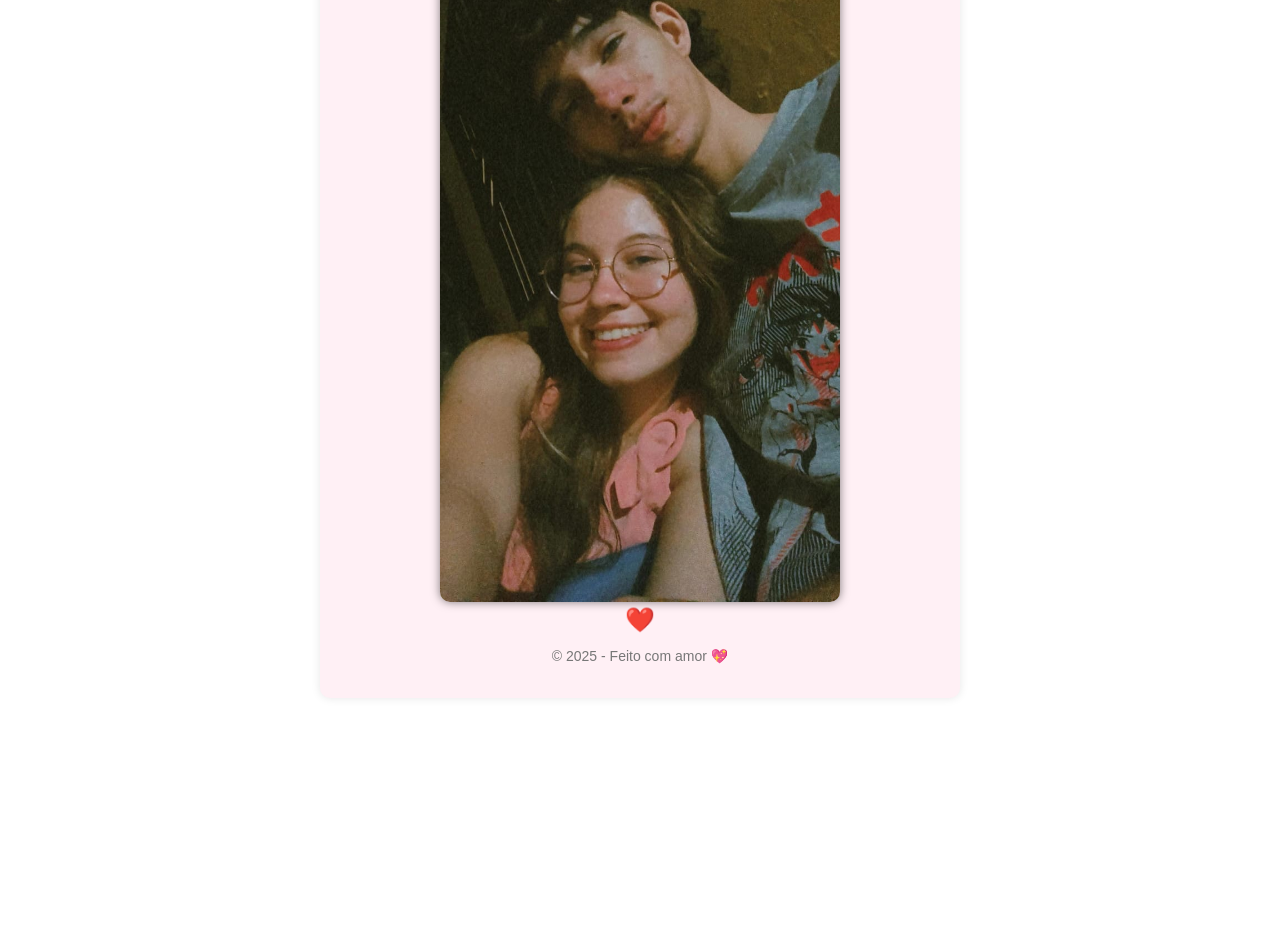
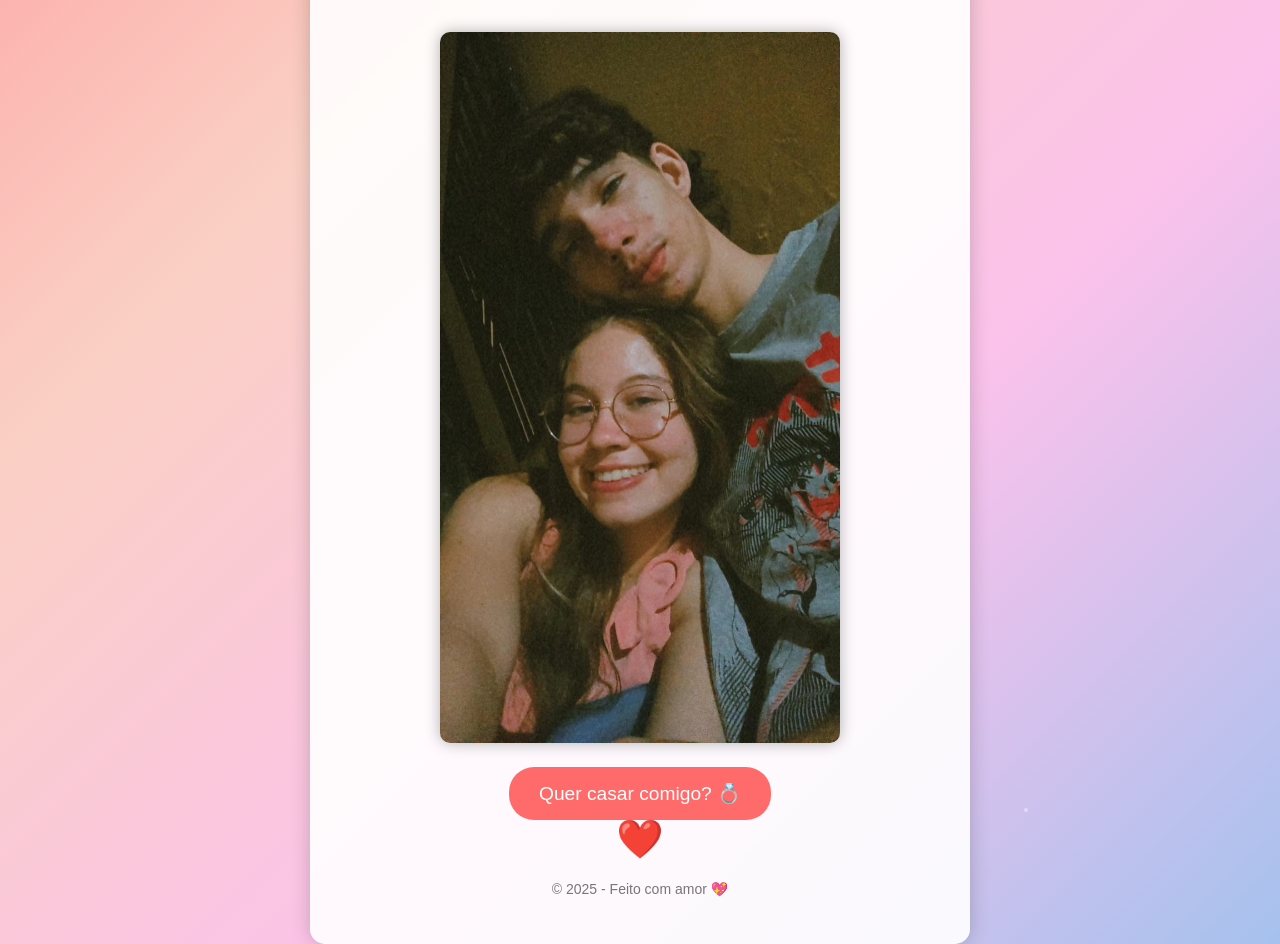
Before and after one commit to Michelangelo-Costa/declara-o-, a plain HTML site: page index.html in a window 1280 px wide. Shown: the part 418-1362 px from the top of the page. Before the commit the page ends 1136 px from the top, so only its background shows below. Drawn offline with Linux system fonts and the light colour scheme.

Commit message:
Update index.html

```diff
--- a/index.html
+++ b/index.html
@@ -5,32 +5,142 @@
     <meta name="viewport" content="width=device-width, initial-scale=1.0">
     <title>Para o Amor da Minha Vida</title>
     <style>
-        .footer {
-            font-size: 14px;
-            color: #777;
+        body {
+            font-family: 'Arial', sans-serif;
+            background: linear-gradient(135deg, #ff9a9e, #fad0c4, #fbc2eb, #a6c1ee);
+            margin: 0;
+            padding: 0;
+            display: flex;
+            justify-content: center;
+            align-items: center;
+            min-height: 100vh;
+            overflow: hidden;
+            position: relative;
         }
         .container {
             text-align: center;
-            font-family: Arial, sans-serif;
-            background-color: #fff0f5;
-            padding: 20px;
-            border-radius: 10px;
-            box-shadow: 0 0 10px rgba(0, 0, 0, 0.1);
+            background-color: rgba(255, 255, 255, 0.9);
+            padding: 30px;
+            border-radius: 15px;
+            box-shadow: 0 0 20px rgba(0, 0, 0, 0.2);
             max-width: 600px;
-            margin: 20px auto;
+            width: 90%;
+            position: relative;
+            overflow: hidden;
+        }
+        h1 {
+            color: #d81b60;
+            font-size: 2.5em;
+            margin-bottom: 20px;
+            animation: fadeIn 2s ease-in-out;
+        }
+        p {
+            font-size: 1.2em;
+            color: #555;
+            line-height: 1.6;
+            animation: slideIn 1.5s ease-in-out;
         }
         img {
             width: 80%;
             max-width: 400px;
             border-radius: 10px;
-            box-shadow: 0px 0px 10px rgba(0, 0, 0, 0.5);
-            margin-top: 15px;
-        }
-        h1 {
-            color: #d81b60;
+            box-shadow: 0px 0px 15px rgba(0, 0, 0, 0.3);
+            margin-top: 20px;
+            animation: zoomIn 1.5s ease-in-out;
         }
         .heart {
-            font-size: 24px;
+            font-size: 2em;
+            color: #ff6b6b;
+            animation: beat 1.5s infinite;
+        }
+        .footer {
+            font-size: 14px;
+            color: #777;
+            margin-top: 20px;
+            animation: fadeIn 3s ease-in-out;
+        }
+        @keyframes fadeIn {
+            from { opacity: 0; }
+            to { opacity: 1; }
+        }
+        @keyframes slideIn {
+            from { transform: translateY(20px); opacity: 0; }
+            to { transform: translateY(0); opacity: 1; }
+        }
+        @keyframes zoomIn {
+            from { transform: scale(0.9); opacity: 0; }
+            to { transform: scale(1); opacity: 1; }
+        }
+        @keyframes beat {
+            0%, 100% { transform: scale(1); }
+            50% { transform: scale(1.2); }
+        }
+        .floating-hearts {
+            position: absolute;
+            top: 0;
+            left: 0;
+            width: 100%;
+            height: 100%;
+            pointer-events: none;
+        }
+        .floating-hearts span {
+            position: absolute;
+            color: #ff6b6b;
+            font-size: 1.5em;
+            animation: float 5s infinite ease-in-out;
+        }
+        @keyframes float {
+            0% { transform: translateY(0) rotate(0deg); opacity: 0; }
+            50% { opacity: 1; }
+            100% { transform: translateY(-100vh) rotate(360deg); opacity: 0; }
+        }
+        .marry-button {
+            background-color: #ff6b6b;
+            color: white;
+            padding: 15px 30px;
+            border: none;
+            border-radius: 25px;
+            font-size: 1.2em;
+            cursor: pointer;
+            position: relative;
+            transition: transform 0.3s ease;
+            margin-top: 20px;
+        }
+        .marry-button:hover {
+            background-color: #ff4757;
+        }
+        .marry-button.runaway {
+            animation: runaway 0.5s ease;
+        }
+        @keyframes runaway {
+            0% { transform: translate(0, 0); }
+            25% { transform: translate(50px, -50px); }
+            50% { transform: translate(-50px, 50px); }
+            75% { transform: translate(50px, 50px); }
+            100% { transform: translate(-50px, -50px); }
+        }
+        /* Efeito de estrelas */
+        .stars {
+            position: absolute;
+            top: 0;
+            left: 0;
+            width: 100%;
+            height: 100%;
+            pointer-events: none;
+            z-index: -1;
+            animation: twinkle 3s infinite;
+        }
+        .stars span {
+            position: absolute;
+            background-color: white;
+            border-radius: 50%;
+            animation: twinkle 2s infinite ease-in-out;
+            opacity: 0;
+        }
+        @keyframes twinkle {
+            0% { opacity: 0; }
+            50% { opacity: 1; }
+            100% { opacity: 0; }
         }
     </style>
 </head>
@@ -45,8 +155,56 @@
         <!-- Adicionando a imagem -->
         <img src="amor.jpeg" alt="Uma lembrança especial">
 
+        <!-- Botão "Quer casar comigo?" -->
+        <button class="marry-button" id="marryButton">Quer casar comigo? 💍</button>
+
         <div class="heart">❤️</div>
         <p class="footer">&copy; 2025 - Feito com amor 💖</p>
+
+        <!-- Efeito de corações flutuantes -->
+        <div class="floating-hearts">
+            <span>❤️</span>
+            <span>💖</span>
+            <span>💕</span>
+            <span>💗</span>
+            <span>💓</span>
+        </div>
     </div>
+
+    <!-- Efeito de estrelas -->
+    <div class="stars">
+        <span style="top: 10%; left: 10%; width: 5px; height: 5px; animation-duration: 2s;"></span>
+        <span style="top: 30%; left: 20%; width: 7px; height: 7px; animation-duration: 2.5s;"></span>
+        <span style="top: 50%; left: 40%; width: 6px; height: 6px; animation-duration: 1.5s;"></span>
+        <span style="top: 70%; left: 60%; width: 8px; height: 8px; animation-duration: 3s;"></span>
+        <span style="top: 90%; left: 80%; width: 4px; height: 4px; animation-duration: 2s;"></span>
+    </div>
+
+    <script>
+        // Adiciona corações flutuantes dinamicamente
+        const floatingHearts = document.querySelector('.floating-hearts');
+        const hearts = ['❤️', '💖', '💕', '💗', '💓'];
+
+        for (let i = 0; i < 10; i++) {
+            const heart = document.createElement('span');
+            heart.textContent = hearts[Math.floor(Math.random() * hearts.length)];
+            heart.style.left = `${Math.random() * 100}%`;
+            heart.style.animationDuration = `${Math.random() * 3 + 2}s`;
+            floatingHearts.appendChild(heart);
+        }
+
+        // Botão que foge ao tentar clicar
+        const marryButton = document.getElementById('marryButton');
+        marryButton.addEventListener('mouseover', () => {
+            marryButton.classList.add('runaway');
+            setTimeout(() => {
+                marryButton.classList.remove('runaway');
+            }, 500);
+        });
+
+        marryButton.addEventListener('click', () => {
+            alert("AEEEEEE! 💍❤️");
+        });
+    </script>
 </body>
 </html>
```
